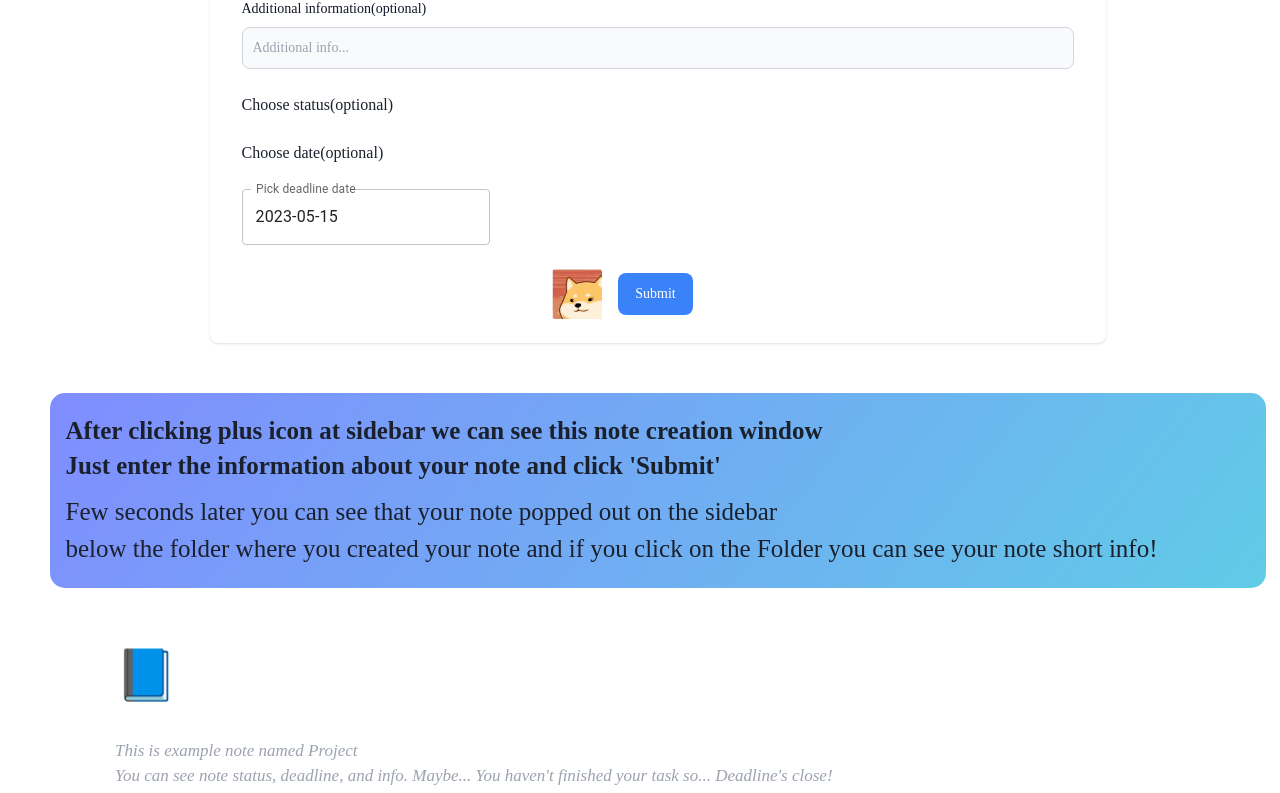
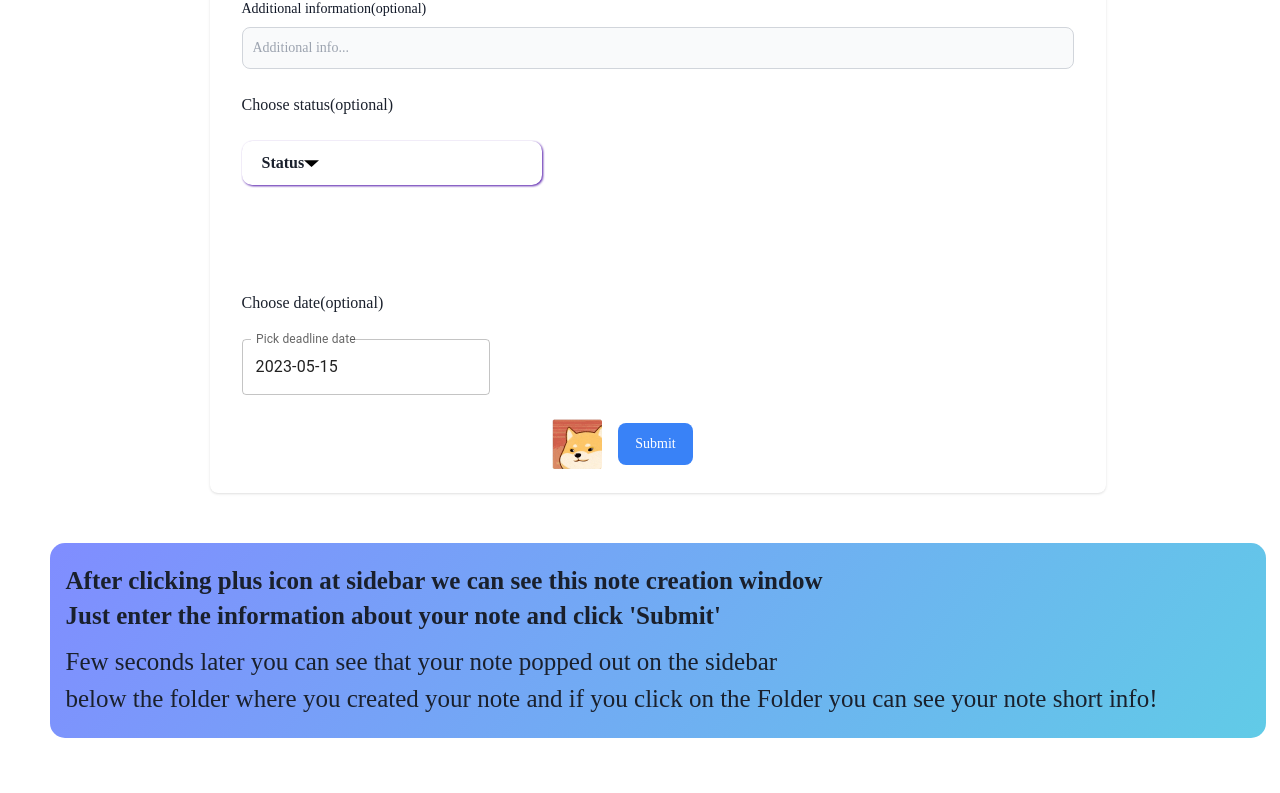
Before and after one commit to NurkenInc/Listener, a React (Vite) app in the folder client/: page /listener in a window 1280 px wide. Shown: the part 1437-2230 px from the top of the page. Built offline with nearby package versions, Linux system fonts and the light colour scheme; no server answers; sample sign-in values are in the browser's storage; a web font is replaced by a local one.

Commit message:
implemented statusdropdown component

```diff
--- a/client/src/components/StatusDropdown/StatusDropdown.tsx
+++ b/client/src/components/StatusDropdown/StatusDropdown.tsx
@@ -1,19 +1,79 @@
-import React, { useState } from "react";
-import { animate, stagger, useAnimate } from "framer-motion";
+import React, { useState, useEffect } from "react";
+import { motion, animate, stagger, useAnimate } from "framer-motion";
 import {
   AiFillCheckSquare,
   AiFillCloseSquare,
   AiFillClockCircle
 } from 'react-icons/ai';
 
+const staggerDropdownItems = stagger(0.1, { startDelay: 0.15 });
+
+const useDropdownAnimation = (isOpen : boolean) => {
+  const [scope, animate] = useAnimate();
+
+  useEffect(() => {
+    animate(".arrow", { rotate: isOpen ? 180 : 0 }, { duration: 0.2 });
+
+    animate(
+      "ul",
+      {
+        clipPath: isOpen
+          ? "inset(0% 0% 0% 0% round 10px)"
+          : "inset(10% 50% 90% 50% round 10px)"
+      },
+      {
+        type: "spring",
+        bounce: 0,
+        duration: 0.5
+      }
+    );
+
+    animate(
+      "li",
+      isOpen
+        ? { opacity: 1, scale: 1, filter: "blur(0px)" }
+        : { opacity: 0, scale: 0.3, filter: "blur(20px)" },
+      {
+        duration: 0.2,
+        delay: isOpen ? staggerDropdownItems : 0
+      }
+    );
+  }, [isOpen]);
+
+  return scope;
+}
+
 const StatusDropdown = () => {
   const [isOpen, setIsOpen] = useState<boolean>(false);
+  const scope = useDropdownAnimation(isOpen);
 
   return (
-    <div>
-
+    <div ref={scope} className='w-[300px] drop-shadow-[1px_1px_1px_#5116a9]'>
+      <motion.button
+        whileTap={{ scale: 0.95 }}
+        onClick={() => setIsOpen(!isOpen)}
+        className='w-[100%] px-[20px] py-[10px] font-bold bg-white border-none rounded-[10px] cursor-pointer text-left flex items-center mb-[10px]'
+      >
+        Status
+        <div className="arrow" style={{ transformOrigin: "50% 55%" }}>
+          <svg width="15" height="15" viewBox="0 0 20 20">
+            <path d="M0 7 L 20 7 L 10 16" />
+          </svg>
+        </div>
+      </motion.button>
+      <ul
+        style={{
+          pointerEvents: isOpen ? 'auto' : 'none',
+          clipPath: 'inset(10% 50% 90% 50% round 10px)'
+        }}
+        className='flex-col gap-[10px] bg-[white]'
+      >
+        <li className='block origin-[-20%_50%] text-[#9900ff]'>Done</li>
+        <li className='block origin-[-20%_50%] text-[#9900ff]'>In Progress</li>
+        <li className='block origin-[-20%_50%] text-[#9900ff]'>Not done</li>
+      </ul>
     </div>
-  );
+  )
 }
 
 export default StatusDropdown;
```
